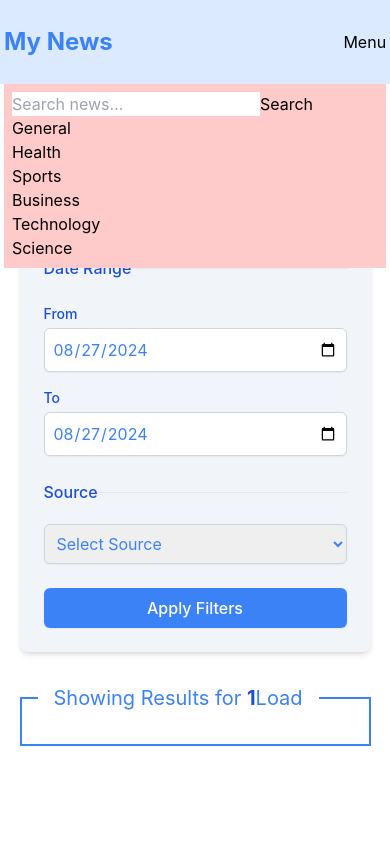
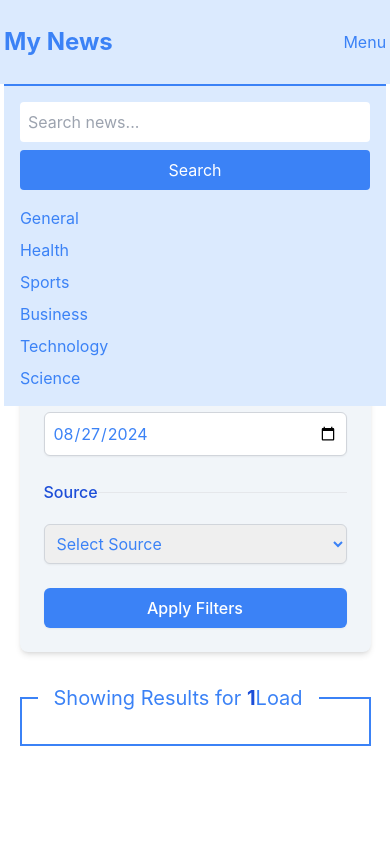
Before and after one commit to HiiTuongSing/my-news, a React (Create React App) app: page /search/1 in a window 390 px wide. Both pictures are taken after a click on the button "Menu". Shown: the top 844 px of the page. Built offline with nearby package versions, Linux system fonts and the light colour scheme.

Commit message:
Update: Improved footer and header responsiveness and styling

```diff
--- a/src/components/Footer/Footer.js
+++ b/src/components/Footer/Footer.js
@@ -13,7 +13,7 @@ function Footer() {
   return (
     <div className="w-[100vw] min-h-[30vh] bg-blue-100 text-blue-500 pt-5">
       <div className="w-[90%] m-auto grid grid-cols-1 sm:grid-cols-4 gap-5 items-center">
-        <div className="h-full flex flex-col justify-center border-e-2 border-blue-700">
+        <div className="h-full flex flex-col justify-center sm:border-e-2 border-blue-700/25">
           <h1 className="text-2xl font-bold mb-5">My News Sdn Bhd</h1>
           <p>
             Tel: <span className="underline">03-123456789</span>
@@ -23,7 +23,7 @@ function Footer() {
           </p>
         </div>
         <div className="sm:col-span-2">
-          <p className="text-sm">
+          <p className="text-sm leading-relaxed">
             At My News, we believe that staying informed should be easy and
             tailored to your interests. We bring you the latest headlines,
             in-depth articles, and breaking news from around the world, all
@@ -32,7 +32,7 @@ function Footer() {
             stories that keep you connected and informed.
           </p>
         </div>
-        <div className="border-s-2 border-blue-700">
+        <div className="sm:border-s-2 border-blue-700/25">
           <ul className="sm:ms-10">
             {categories.map((category, index) => {
               return (
--- a/src/components/Header/Header.js
+++ b/src/components/Header/Header.js
@@ -5,7 +5,6 @@ import { Link, useNavigate } from "react-router-dom";
 function Header() {
   const isMobile = useMediaQuery({ query: "(max-width: 900px)" });
   const [isMenuOpen, setIsMenuOpen] = useState(false);
-  const [category, setCategory] = useState(null);
   const [keywords, setKeywords] = useState("");
   const menuRef = useRef(null);
   const toggleRef = useRef(null);
@@ -61,19 +60,20 @@ function Header() {
         {!isMobile ? (
           <>
             <ul className="flex w-[60%] justify-between text-blue-500">
-              {categories.map((category, index) => {
-                return (
+              {categories.map((category, index) => (
                 <li key={index} className="hover:text-blue-700">
-                    <Link to={`/category/${category.toLocaleLowerCase()}`}>
+                  <Link
+                    to={`/category/${category.toLocaleLowerCase()}`}
+                    className="transition duration-300 ease-in-out"
+                  >
                     {category}
                   </Link>
                 </li>
-                );
-              })}
+              ))}
             </ul>
             <form
               onSubmit={(e) => handleSearch(e)}
-              className="text-blue-500 hover:text-blue-700"
+              className="flex items-center space-x-2"
             >
               <input
                 name="search"
@@ -81,51 +81,65 @@ function Header() {
                 value={keywords}
                 onChange={(e) => setKeywords(e.target.value)}
                 placeholder="Search news..."
-                className="outline-blue-500 hover:outline-blue-700 rounded me-2 p-1"
+                className="outline-blue-500 hover:outline-blue-700 rounded p-1 text-blue-500"
                 required
               />
               <button
                 type="submit"
-                className="bg-blue-500 text-white px-2 py-1 hover:bg-blue-700 rounded"
+                className="bg-blue-500 text-white px-4 py-2 hover:bg-blue-700 rounded transition duration-300 ease-in-out"
               >
                 Search
               </button>
             </form>
           </>
         ) : (
-          <button ref={toggleRef} type="button" onClick={toggleMenu}>
+          <button
+            ref={toggleRef}
+            type="button"
+            onClick={toggleMenu}
+            className="text-blue-500 hover:text-blue-700"
+          >
             Menu
           </button>
         )}
-        {isMenuOpen ? (
+        {isMenuOpen && (
           <div
             ref={menuRef}
             role="menu"
-            className="absolute left-[0px] top-[100%] w-full p-2 bg-red-200"
+            className="absolute left-0 top-[100%] w-full p-4 bg-blue-100 border-t-2 border-blue-500"
           >
-            <form onSubmit={(e) => handleSearch(e)}>
+            <form onSubmit={(e) => handleSearch(e)} className="mb-4">
               <input
                 name="search"
                 type="text"
                 value={keywords}
                 onChange={(e) => setKeywords(e.target.value)}
                 placeholder="Search news..."
+                className="outline-blue-500 hover:outline-blue-700 rounded p-2 w-full mb-2"
+                required
               />
-              <button type="submit">Search</button>
+              <button
+                type="submit"
+                className="bg-blue-500 text-white w-full py-2 hover:bg-blue-700 rounded transition duration-300 ease-in-out"
+              >
+                Search
+              </button>
             </form>
-            <ul className=" w-[60%] ">
-              {categories.map((category, index) => {
-                return (
+            <ul className="text-blue-500 space-y-2">
+              {categories.map((category, index) => (
                 <li key={index}>
-                    <Link to={`/category/${category.toLocaleLowerCase()}`}>
+                  <Link
+                    to={`/category/${category.toLocaleLowerCase()}`}
+                    className="block hover:text-blue-700 transition duration-300 ease-in-out"
+                    onClick={() => toggleMenu()}
+                  >
                     {category}
                   </Link>
                 </li>
-                );
-              })}
+              ))}
             </ul>
           </div>
-        ) : null}
+        )}
       </div>
     </div>
   );
```
Lines whose indentation alone changed are shown as unchanged.
